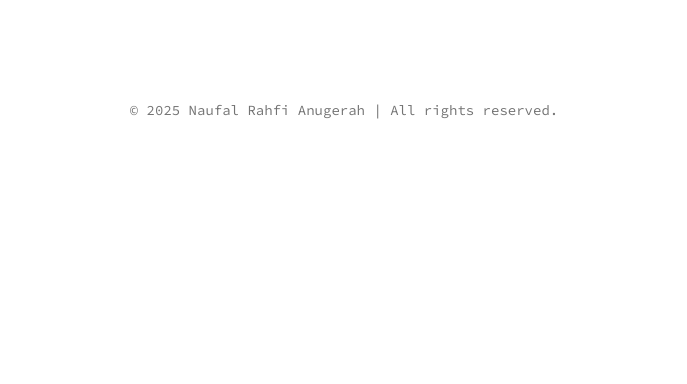
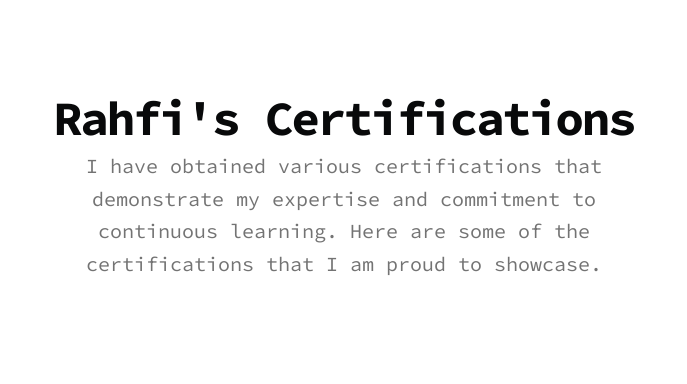
Before and after one commit to rahfianugerah/portfolio, a Next.js app: page /project in a window 1280 px wide. Shown: the part 1202-1586 px from the top of the page, without its empty margins (296-983 px from the left). Before the commit the page ends 1418 px from the top, so only its background shows below. Built offline with nearby package versions, Linux system fonts and the light colour scheme.

Commit message:
feat: create section for my certifications

```diff
--- a/src/app/project/page.tsx
+++ b/src/app/project/page.tsx
@@ -11,6 +11,7 @@ export const metadata = {
 
 export default function ProjectPage() {
     return (
+        <>
             <section id="projects">
                 <div className="space-y-12 w-full py-12">
                     <BlurFade delay={BLUR_FADE_DELAY * 11}>
@@ -49,5 +50,24 @@ export default function ProjectPage() {
                     </div>
                 </div>
             </section>
+            <section id="certifications">
+                <div className="space-y-12 w-full py-12">
+                    <BlurFade delay={BLUR_FADE_DELAY * 11}>
+                        <div className="flex flex-col items-center justify-center space-y-4 text-center">
+                            <div className="space-y-2">
+                                <h2 className="text-3xl font-bold tracking-tighter sm:text-5xl">
+                                    Rahfi's Certifications
+                                </h2>
+                                <p className="text-muted-foreground md:text-xl/relaxed lg:text-base/relaxed xl:text-xl/relaxed">
+                                    I have obtained various certifications that demonstrate my expertise
+                                    and commitment to continuous learning. Here are some of the certifications
+                                    that I am proud to showcase.
+                                </p>
+                            </div>
+                        </div>
+                    </BlurFade>
+                </div>
+            </section>
+        </>
     );
 };
```
Lines whose indentation alone changed are shown as unchanged.
